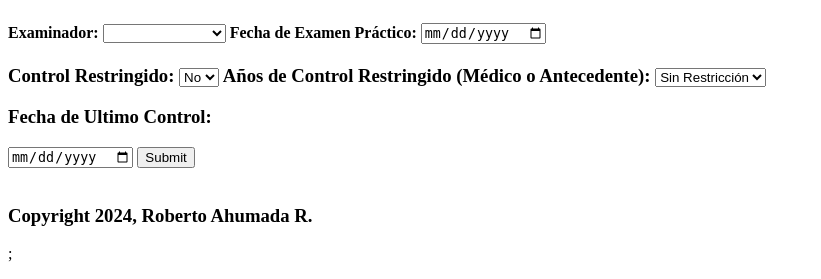
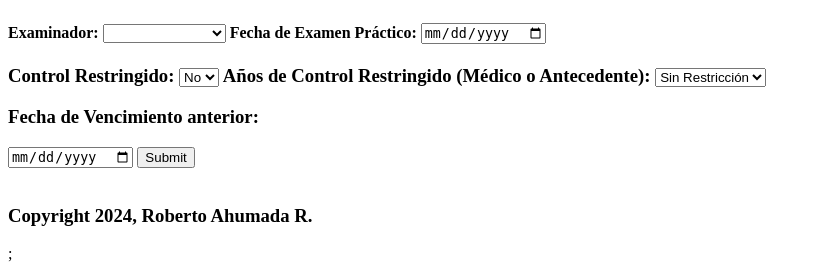
Before and after one commit to TitoAhumada/Rahumada, a PHP site: page /distr.php in a window 1280 px wide. Shown: the part 642-921 px from the top of the page, without its empty margins (0-821 px from the left). Run offline with PHP 8.4, Linux system fonts and the light colour scheme.

Commit message:
Add files via upload

```diff
--- a/distr.php
+++ b/distr.php
@@ -100,7 +100,7 @@
                 <option value="5">5 Años</option>
             </select> </h3>
 
-            <h3>Fecha de Ultimo Control: </h3>
+            <h3>Fecha de Vencimiento anterior: </h3>
             <input type="date" name="f_ultimocontrol" />
 
             <input type="submit">
--- a/distr_calc.php
+++ b/distr_calc.php
@@ -83,7 +83,7 @@
     $f_nacimiento = strtotime($fecha_nacimiento);
     $f_ult_control = strtotime($fecha_ult_control);
     echo "Fecha de nacimiento: ".date("d-m-Y",$f_nacimiento). "<br>";
-    echo "Fecha de control anterior: ".date("d-m-Y",$f_ult_control). "<br>";
+    echo "Fecha de vencimiento anterior: ".date("d-m-Y",$f_ult_control). "<br>";
 
     $f_medico = strtotime($fecha_medico);
     $f_teorico = strtotime($fecha_teorico);
```
